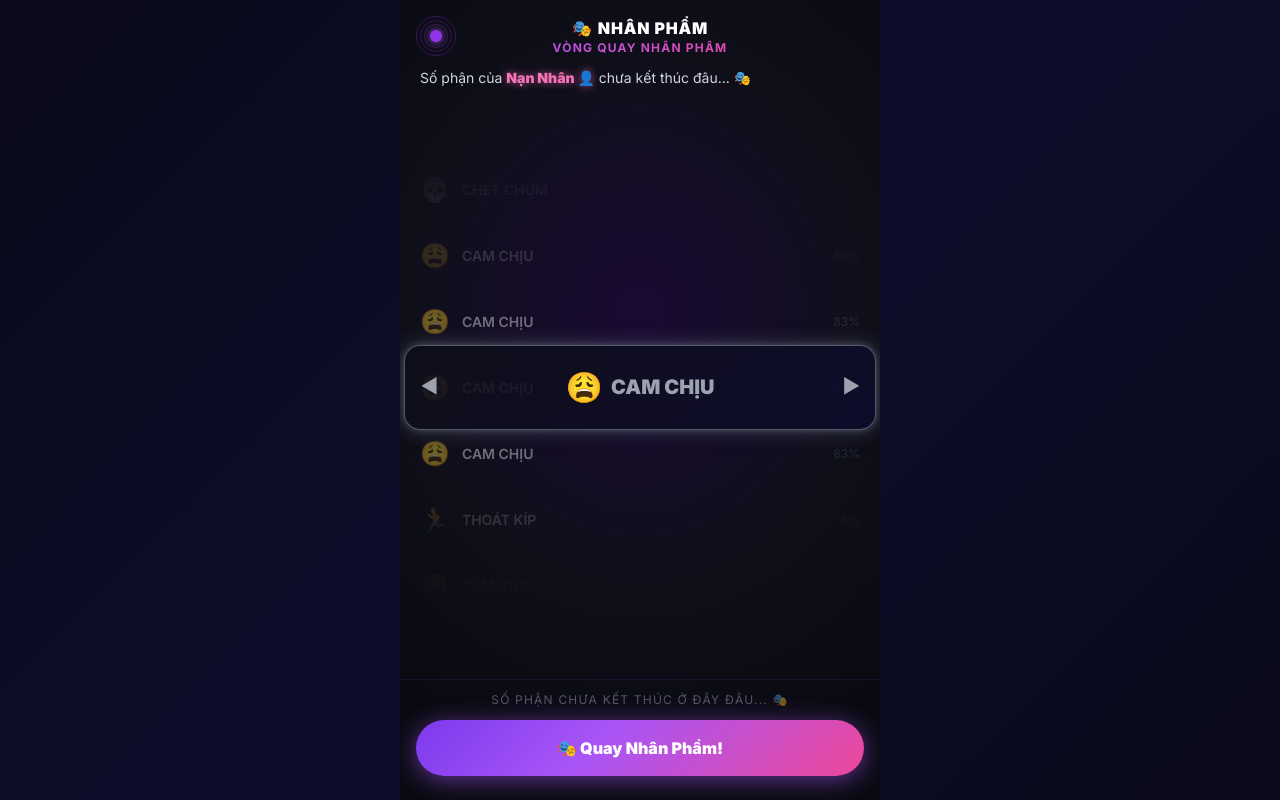
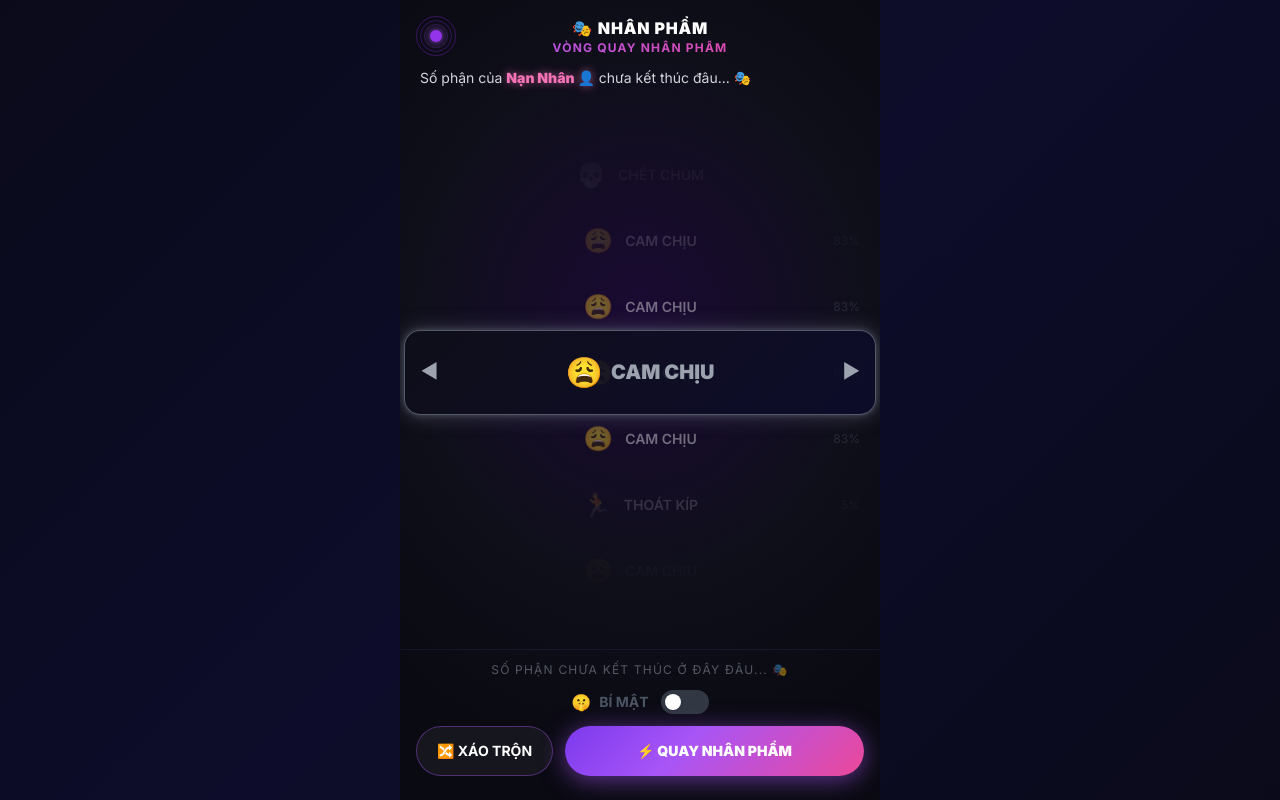
Before and after one commit to nghia-lt/bitter-and-sweet, a Next.js app: page /play/fate in a window 1280 px wide. Built offline with nearby package versions, Linux system fonts and the light colour scheme.

Commit message:
[spin] fix bug

```diff
--- a/src/app/play/fate/page.tsx
+++ b/src/app/play/fate/page.tsx
@@ -28,10 +28,10 @@ function buildShuffledPool(): FateType[] {
 function FateRow(fate: FateType, _isFocus: boolean, _isAdj: boolean, _idx: number) {
   const m = FATE_META[fate];
   return (
-    <div className="flex items-center gap-3 px-5 h-full">
+    <div className="relative flex items-center justify-center gap-3 px-5 h-full w-full text-center">
       <span className="text-2xl">{m.icon}</span>
       <span className="text-white font-semibold text-sm">{m.label}</span>
-      <span className="text-xs text-gray-600 ml-auto">{FATE_CONFIG[fate].probability}%</span>
+      <span className="absolute right-5 text-xs text-gray-600">{FATE_CONFIG[fate].probability}%</span>
     </div>
   );
 }
@@ -72,25 +72,40 @@ export default function FatePage() {
   const otherPlayers = gameState.members.filter(m => m.id !== gameState.currentVictimId);
 
   const [pool, setPool] = useState<FateType[]>([]);
+  const [shuffledPool, setShuffledPool] = useState<FateType[]>([]);
   const [phase, setPhase] = useState<'idle' | 'spinning' | 'result'>('idle');
   const [result, setResult] = useState<FateType | null>(null);
   const [mounted, setMounted] = useState(false);
 
   const { spinRef, spin } = useDrumSpin();
 
-  useEffect(() => { setMounted(true); setPool(buildShuffledPool()); }, []);
+  useEffect(() => {
+    const initial = buildShuffledPool();
+    setPool(initial);
+    setShuffledPool(initial);
+    setMounted(true);
+  }, []);
+
+  const activePool = shuffledPool.length > 0 ? shuffledPool : pool;
 
   const handleSpin = useCallback(() => {
-    if (phase === 'spinning' || pool.length === 0) return;
-    const landFate = pool[Math.floor(Math.random() * pool.length)];
-    const candidates = pool.map((f, i) => f === landFate ? i : -1).filter(i => i >= 0);
+    if (phase === 'spinning' || activePool.length === 0) return;
+    const landFate = activePool[Math.floor(Math.random() * activePool.length)];
+    const candidates = activePool.map((f, i) => f === landFate ? i : -1).filter(i => i >= 0);
     const landIdx = candidates[Math.floor(Math.random() * candidates.length)];
     setPhase('spinning');
     setResult(landFate);
     spin(landIdx);
-  }, [phase, pool, spin]);
+  }, [phase, activePool, spin]);
 
   const handleSpinEnd = useCallback(() => { setPhase('result'); }, []);
+
+  const handleShuffle = () => {
+    if (phase === 'spinning') return;
+    setShuffledPool(buildShuffledPool());
+    setPhase('idle');
+    setResult(null);
+  };
 
   const handleCoVictim = (p: Player) => { updateState({ currentPenalties: gameState.currentPenalties }); router.push('/result'); };
   const handleNewVictim = (p: Player) => { updateState({ currentVictimId: p.id }); router.push('/result'); };
@@ -132,9 +147,9 @@ export default function FatePage() {
 
       {/* Drum */}
       <div className="flex-1 flex flex-col justify-center overflow-hidden">
-        {mounted && pool.length > 0 && (
+        {mounted && activePool.length > 0 && (
           <DrumSpinner
-            items={pool}
+            items={activePool}
             spinRef={spinRef}
             keyExtractor={(fate, i) => `${fate}-${i}`}
             renderItem={FateRow}
@@ -181,21 +196,33 @@ export default function FatePage() {
         )}
       </div>
 
-      {/* Footer */}
+      {/* Footer — mirrors spin page layout */}
       <div className="px-4 pb-6 pt-3 shrink-0 space-y-3" style={{ borderTop: '1px solid rgba(168,85,247,0.1)' }}>
         <p className="text-center text-xs tracking-widest uppercase" style={{ color: 'rgba(156,163,175,0.5)' }}>
-          Số phận chưa kết thúc ở đây đâu... 🎭
+          SỐ PHẬN CHƯA KẾT THÚC Ở ĐÂY ĐÂU... 🎭
         </p>
-        {phase === 'idle' && (
-          <button onClick={handleSpin}
-            className="w-full py-4 rounded-full font-black text-white text-base active:scale-95 transition"
-            style={{ background: 'linear-gradient(135deg,#7C3AED 0%,#A855F7 40%,#EC4899 100%)', boxShadow: '0 4px 24px rgba(168,85,247,0.55)' }}>
-            🎭 Quay Nhân Phẩm!
+        <div className="flex items-center justify-center gap-2">
+          <span className="text-base">🤫</span>
+          <span className={`text-sm font-bold ${gameState.secretMode ? 'text-white' : 'text-gray-600'}`}>BÍ MẬT</span>
+          <button onClick={() => updateState({ secretMode: !gameState.secretMode })}
+            className="relative w-12 h-6 rounded-full transition-all duration-300 ml-1"
+            style={{ background: gameState.secretMode ? 'linear-gradient(90deg,#7C3AED,#EC4899)' : 'rgba(75,85,99,0.6)', boxShadow: gameState.secretMode ? '0 0 12px rgba(168,85,247,0.5)' : 'none' }}>
+            <div className="absolute top-1 w-4 h-4 rounded-full bg-white shadow transition-all duration-300"
+              style={{ left: gameState.secretMode ? '28px' : '4px' }} />
           </button>
-        )}
-        {phase === 'spinning' && (
-          <div className="text-center py-2">
-            <p className="text-purple-400 font-bold animate-pulse">🌀 Đang định đoạt nhân phẩm...</p>
+        </div>
+        {(phase === 'idle' || phase === 'spinning') && (
+          <div className="flex gap-3">
+            <button onClick={handleShuffle} disabled={phase === 'spinning'}
+              className="flex-none px-5 py-3.5 rounded-full text-white text-sm font-bold transition active:scale-95 disabled:opacity-40"
+              style={{ background: 'rgba(255,255,255,0.05)', border: '1.5px solid rgba(168,85,247,0.4)' }}>
+              🔀 XÁO TRỘN
+            </button>
+            <button onClick={handleSpin} disabled={phase === 'spinning'}
+              className="flex-1 py-3.5 rounded-full font-black text-white text-sm disabled:opacity-60 active:scale-95 transition"
+              style={{ background: 'linear-gradient(135deg,#7C3AED 0%,#A855F7 40%,#EC4899 100%)', boxShadow: '0 4px 24px rgba(168,85,247,0.55)' }}>
+              {phase === 'spinning' ? '🌀 Đang quay...' : '⚡ QUAY NHÂN PHẨM'}
+            </button>
           </div>
         )}
         {phase === 'result' && result === 'CAM_CHIU' && (
```
